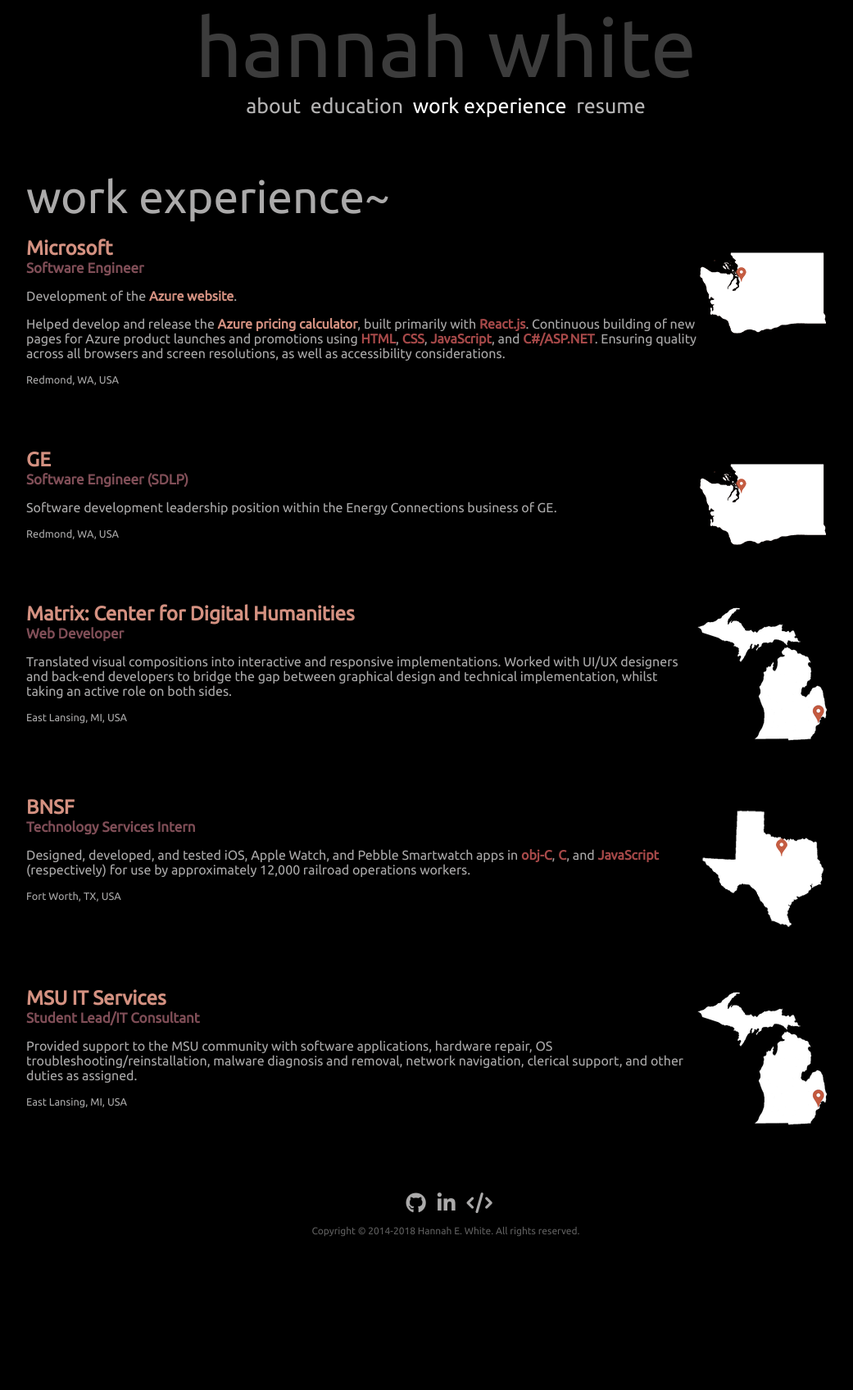
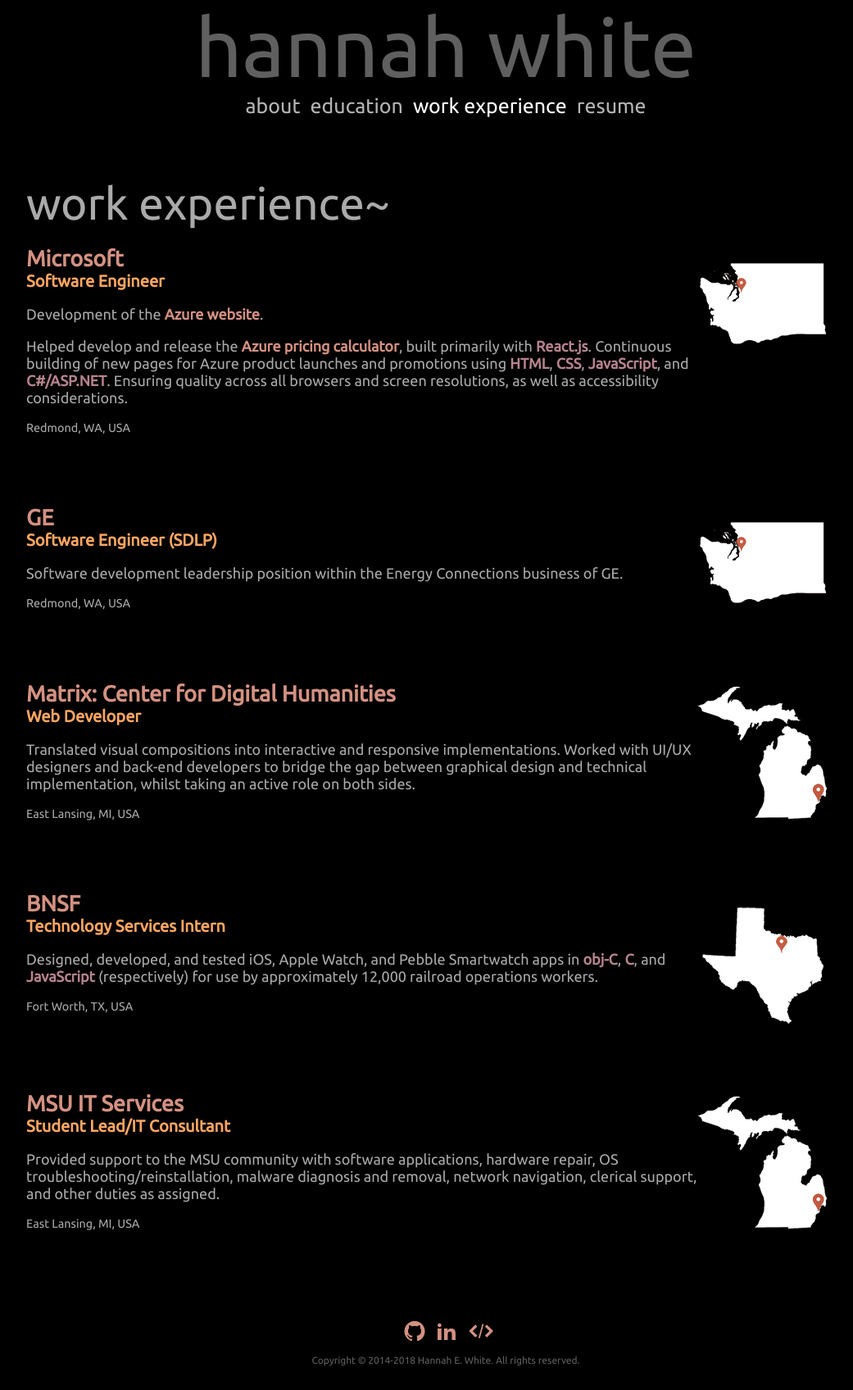
Before and after one commit to helizabethwhite/hannahwhite.me, a plain HTML site: page work_experience.html in a window 1280 px wide. Shown: the whole page at 82% size, without its empty margins (96-1137 px from the left). Before the commit the page ends 1536 px from the top, so only its background shows below. Drawn offline with Linux system fonts and the light colour scheme.

Commit message:
improvements identified from Chrome Tools auditing

```diff
--- a/index_style.css
+++ b/styles.css
@@ -1,12 +1,14 @@
- html {
+html {
     height: 100%;
     margin: 0;
     padding: 0;
     font-family: 'Ubuntu';
+    font-display: fallback;
     background-color: #000000;
+    font-size: 18px;
  }
 
- body {
+body {
     max-width: 80%;
 	margin: 0 auto !important;
 	float: none !important;
@@ -24,8 +26,7 @@
 
 #name a:link, #name a:visited{
     text-align: center;
-    color: #3c3c3c;
-    font-family: 'Ubuntu';
+    color: #5f5f5f;
     font-size: 100px;
     text-decoration: none;
     text-transform: lowercase;
@@ -53,7 +54,6 @@ li{
 #nav a:link, #nav a:visited{
     font-size: 25px;
 	text-decoration: none;
-    font-family: 'Ubuntu';
 	color: #b5b4b4;
     padding: 4px;
 }
@@ -76,7 +76,6 @@ li{
     margin-right: 150px;
     font-size: 15px;
     text-decoration: none;
-    font-family: 'Ubuntu';
     color: #abaaaa;
     text-align: left;
 }
@@ -152,7 +151,6 @@ body a:hover, body a:active{
 
 .icon {
     margin-left: .33em;
-    color: #abaaaa !important;
 }
 
 .work-details {
@@ -165,13 +163,13 @@ body a:hover, body a:active{
 }
 
 .emphasize {
-    color:#804e57;
-    font-size:17px;
+    color: #ffa662;
+    font-size: 20px;
     font-weight: bold;
 }
 
 .emphasize-secondary {
-    color: #a74949;
+    color:#b7848d;
     font-weight: bold;
 }
 
@@ -186,10 +184,54 @@ h3 {
 }
 
 .self-portrait {
-    height: 400px;
-    transition: .5s;
+    height: 350px;
+    transition: .8s;
+}
+
+figure {
+    margin: 2em 0;
+}
+
+figcaption {
+    font-size: 14px;
 }
 
 .location {
     font-size: 80%;
 }
+
+@font-face {
+    font-family: 'icomoon';
+    src:  url('fonts/icomoon.eot?hsbwe7');
+    src:  url('fonts/icomoon.eot?hsbwe7#iefix') format('embedded-opentype'),
+      url('fonts/icomoon.ttf?hsbwe7') format('truetype'),
+      url('fonts/icomoon.woff?hsbwe7') format('woff'),
+      url('fonts/icomoon.svg?hsbwe7#icomoon') format('svg');
+    font-weight: normal;
+    font-style: normal;
+  }
+
+  [class^="icon-"], [class*=" icon-"] {
+    /* use !important to prevent issues with browser extensions that change fonts */
+    font-family: 'icomoon' !important;
+    speak: none;
+    font-style: normal;
+    font-weight: normal;
+    font-variant: normal;
+    text-transform: none;
+    line-height: 1;
+
+    /* Better Font Rendering =========== */
+    -webkit-font-smoothing: antialiased;
+    -moz-osx-font-smoothing: grayscale;
+  }
+
+  .icon-embed2:before {
+    content: "\ea80";
+  }
+  .icon-github:before {
+    content: "\eab0";
+  }
+  .icon-linkedin2:before {
+    content: "\eaca";
+  }
--- a/work_experience.html
+++ b/work_experience.html
@@ -1,12 +1,13 @@
 <!DOCTYPE HTML PUBLIC "-//W3C//DTD HTML 4.01//EN"
 "https://www.w3.org/TR/html4/strict.dtd">
-<html>
+<html lang="en">
 
 <head>
     <link href="https://fonts.googleapis.com/css?family=Ubuntu" rel="stylesheet" type="text/css">
     <title>Hannah White | Work Experience</title>
-    <link href="index_style.css" rel="stylesheet" type="text/css">
-    <script src="https://use.fontawesome.com/0360e4c1bf.js"></script>
+    <link href="styles.css" rel="stylesheet" type="text/css">
+    <meta name="viewport" content="width=device-width, initial-scale=1.0">
+    <meta charset="UTF-8">
     <meta name="description" content="Hannah White's work experience">
     <meta name="keywords" content="experience, Microsoft, Azure, GE, software, software engineer, software developer, web developer, development, React, Javascript, c#, asp.net">
 </head>
@@ -18,7 +19,7 @@
             <a href="index.html">hannah white</a>
         </div>
 
-        <div id="nav">
+        <nav id="nav">
             <ul>
                 <li>
                     <a href="about.html">about</a>
@@ -33,7 +34,7 @@
                     <a href="Hannah-White-Resume.pdf">resume</a>
                 </li>
             </ul>
-        </div>
+        </nav>
 
         <div class="section left-align">
             <h1 class="header">work experience~</h1>
@@ -59,7 +60,7 @@
                 <p class="location">Redmond, WA, USA</p>
             </div>
             <div>
-                <img class="work-img" src="wa-pin.png" />
+                <img class="work-img" src="wa-pin.png" alt="map illustration of the state of Washington" />
             </div>
         </div>
 
@@ -74,7 +75,7 @@
                 <p>Software development leadership position within the Energy Connections business of GE.</p>
                 <p class="location">Redmond, WA, USA</p>
             </div>
-            <img class="work-img" src="wa-pin.png"></img>
+            <img class="work-img" src="wa-pin.png" alt="map illustration of the state of Washington" />
         </div>
 
         <div class="section left-align">
@@ -90,8 +91,7 @@
                     taking an active role on both sides.</p>
                 <p class="location">East Lansing, MI, USA</p>
             </div>
-            <!-- TO DO: REPLACE IMG -->
-            <img src="mi_outline_new.png"></img>
+            <img src="mi-pin.png" alt="map illustration of the state of Michigan" />
         </div>
 
         <div class="section left-align">
@@ -108,7 +108,7 @@
                     <span class="emphasize-secondary">JavaScript</span> (respectively) for use by approximately 12,000 railroad operations workers.</p>
                 <p class="location">Fort Worth, TX, USA</p>
             </div>
-            <img class="work-img" src="texas-pin.png"></img>
+            <img class="work-img" src="tx-pin.png" alt="map illustration of the state of Texas" />
         </div>
 
         <div class="section left-align">
@@ -123,21 +123,20 @@
                     malware diagnosis and removal, network navigation, clerical support, and other duties as assigned.</p>
                 <p class="location">East Lansing, MI, USA</p>
             </div>
-            <!-- TO DO: REPLACE IMG -->
-            <img src="mi_outline_new.png"></img>
+            <img src="mi-pin.png" alt="map illustration of the state of Michigan" />
         </div>
     </div>
 
     <footer id="footer">
         <div class="contact-icons">
             <a href="https://www.github.com/helizabethwhite">
-                <i class="icon fa fa-github" aria-hidden="true"></i>
+                <i class="icon icon-github" aria-label="GitHub" aria-hidden="true"></i>
             </a>
             <a href="https://www.linkedin.com/in/hewwhite">
-                <i class="icon fa fa-linkedin" aria-hidden="true"></i>
+                <i class="icon icon-linkedin2" aria-label="LinkedIn" aria-hidden="true"></i>
             </a>
             <a href="https://www.devpost.com/hewhite">
-                <i class="icon fa fa-code" aria-hidden="true"></i>
+                <i class="icon icon-embed2" aria-label="DevPost" aria-hidden="true"></i>
             </a>
         </div>
         <p>Copyright &copy; 2014-2018 Hannah E. White. All rights reserved.</p>
```
Also changed, not shown: about.html (+22 -12 lines), education.html (+61 -33 lines), index.html (+14 -16 lines), fonts/icomoon.ttf (added), fonts/icomoon.woff (added), mi-pin.png (renamed from mi_outline_new.png), tx-pin.png (renamed from texas-pin.png), 2 other files.
